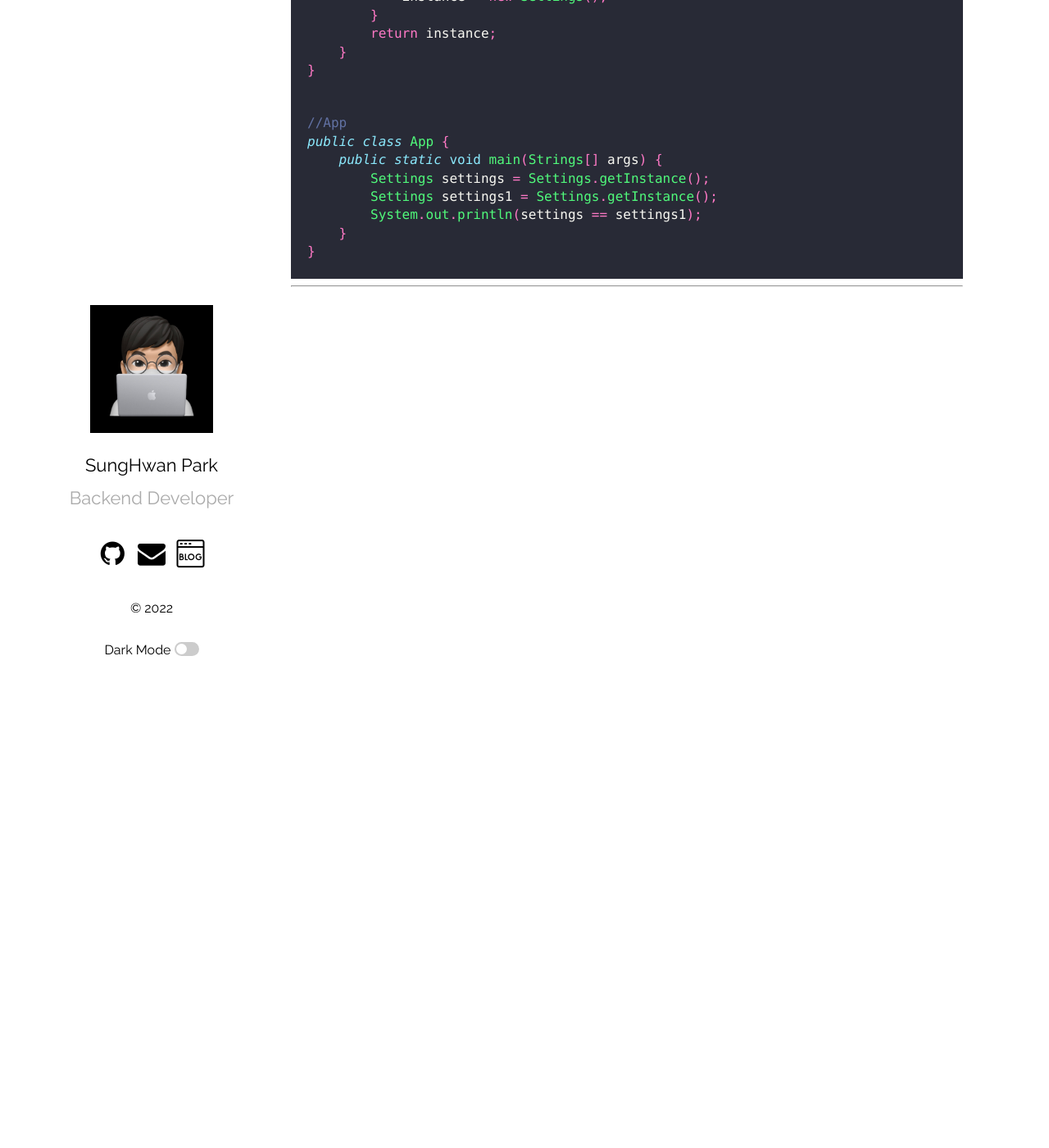
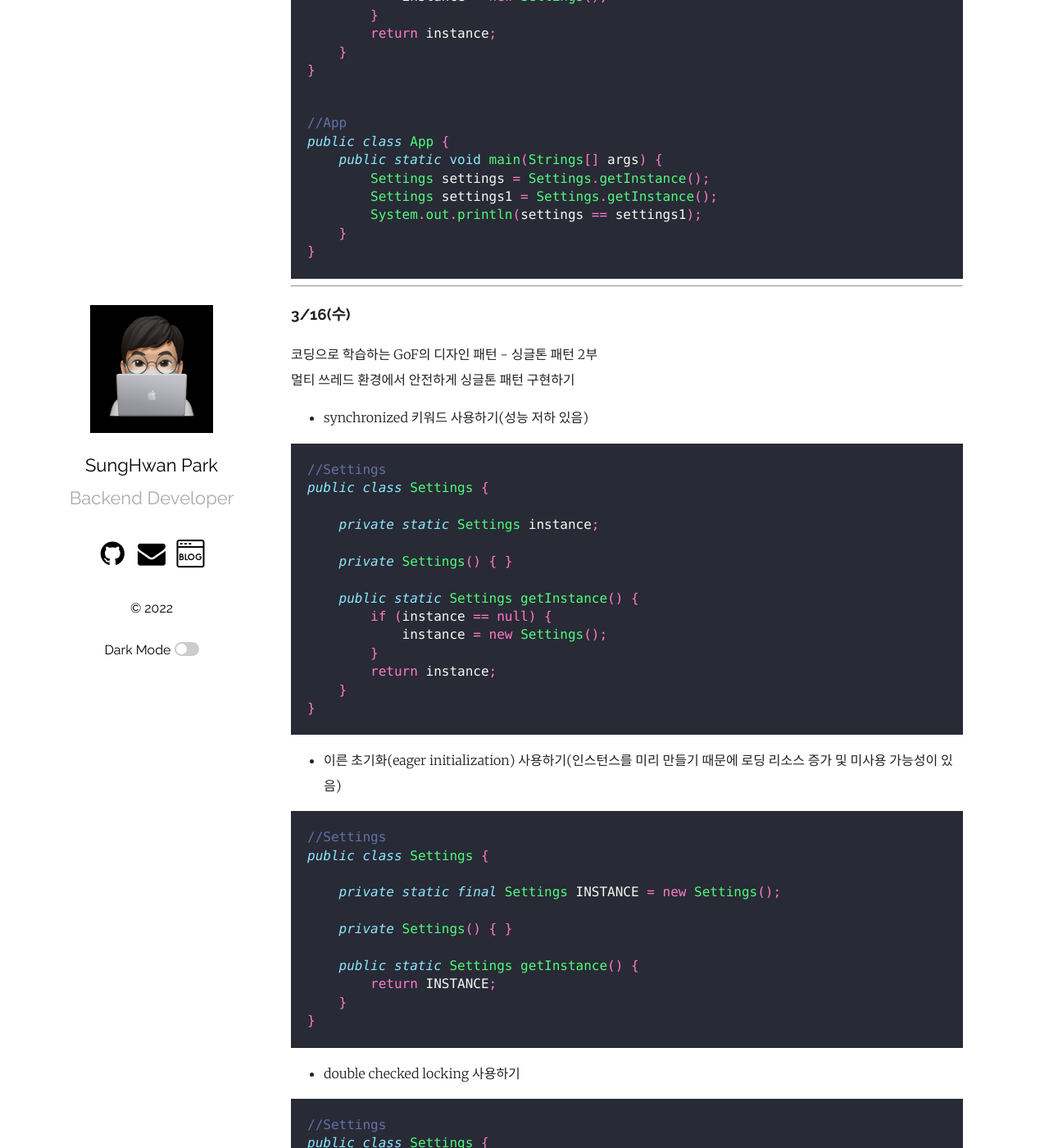
Before and after one commit to park0219/park0219.github.io, a Jekyll site: the page built from _posts/2022-03-13-3월TIL.markdown, in a window 1280 px wide and 1400 px high, scrolled down 547 px. Shown: the whole window at 82% size. Built offline with Jekyll 4.4.1, drawn with Linux system fonts in a browser that asks for light colours; comment, search, counter and statistics services are not loaded; some of the changed text lies outside the part shown.

Commit message:
feat: 2022-03-16 TIL 추가

````diff
--- a/_posts/2022-03-13-3월TIL.markdown
+++ b/_posts/2022-03-13-3월TIL.markdown
@@ -41,3 +41,87 @@ public class App {
 ```
 
 ---
+
+### 3/16(수)
+
+코딩으로 학습하는 GoF의 디자인 패턴 - 싱글톤 패턴 2부<br/>
+멀티 쓰레드 환경에서 안전하게 싱글톤 패턴 구현하기
+
+-   synchronized 키워드 사용하기(성능 저하 있음)
+
+```java
+//Settings
+public class Settings {
+
+    private static Settings instance;
+
+    private Settings() { }
+
+    public static Settings getInstance() {
+        if (instance == null) {
+            instance = new Settings();
+        }
+        return instance;
+    }
+}
+```
+
+-   이른 초기화(eager initialization) 사용하기(인스턴스를 미리 만들기 때문에 로딩 리소스 증가 및 미사용 가능성이 있음)
+
+```java
+//Settings
+public class Settings {
+
+    private static final Settings INSTANCE = new Settings();
+
+    private Settings() { }
+
+    public static Settings getInstance() {
+        return INSTANCE;
+    }
+}
+```
+
+-   double checked locking 사용하기
+
+```java
+//Settings
+public class Settings {
+
+    //volatile 키워드 사용(자바 1.5 이상)
+    private static volatile Settings instance;
+
+    private Settings() { }
+
+    public static Settings getInstance() {
+        if (instance == null) {
+            synchronized(Settings.class) {
+                if(instance == null) {
+                    instance = new Settings();
+                }
+            }
+        }
+        return instance;
+    }
+}
+```
+
+-   static inner 클래스 사용하기
+
+```java
+//Settings
+public class Settings {
+
+    private Settings() { }
+
+    private static class SettingsHolder {
+        private static final Settings INSTANCE = new Settings();
+    }
+
+    public static Settings getInstance() {
+        return SettingHolder.INSTANCE;
+    }
+}
+```
+
+---
````
